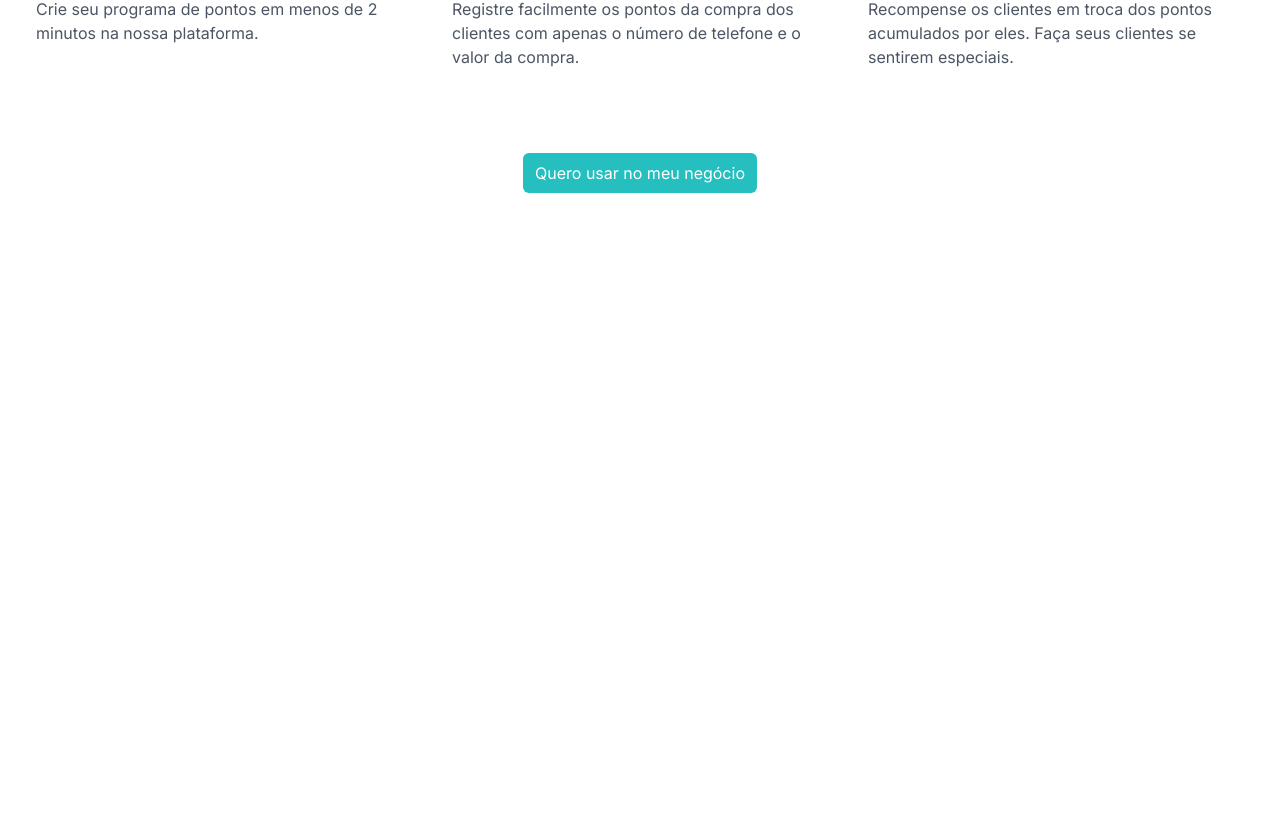
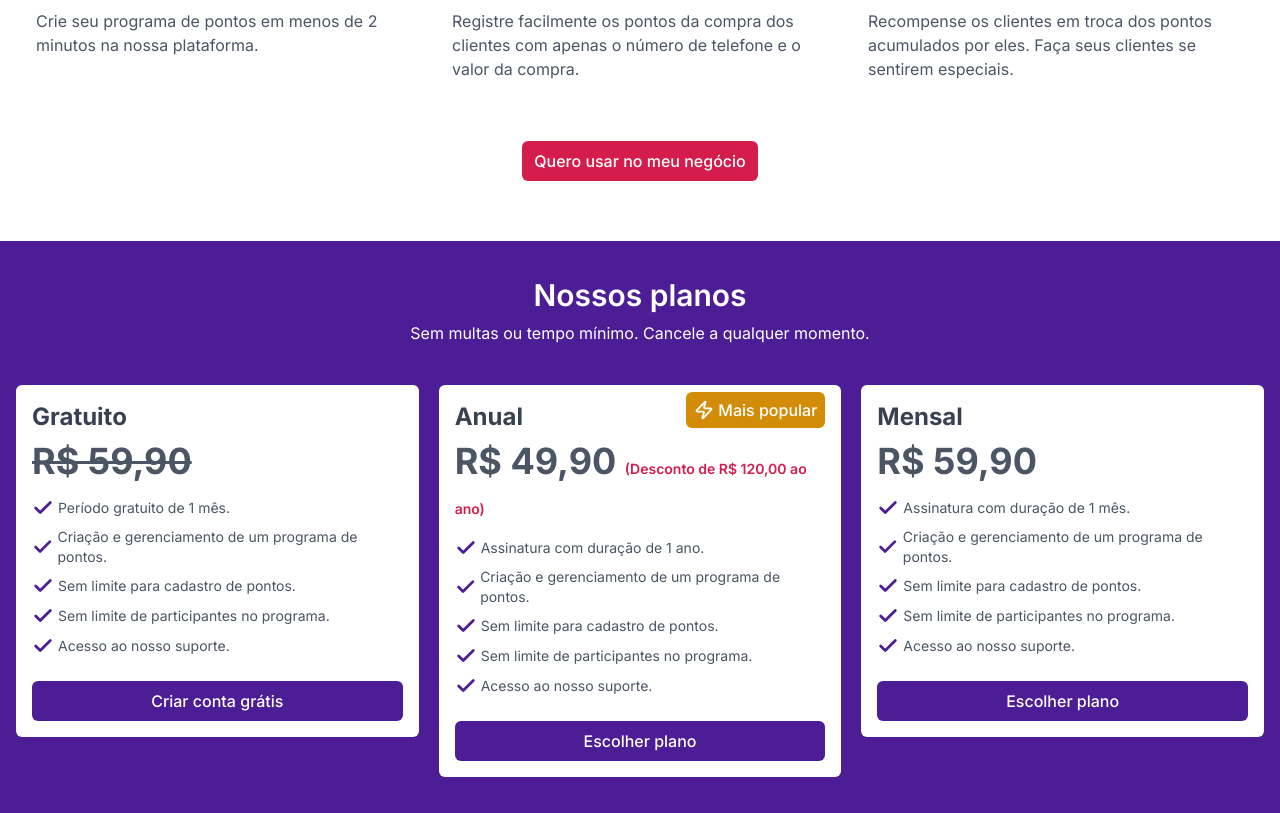
Before and after one commit to ponto-ja/landing-page, a Next.js app: page / in a window 1280 px wide. Shown: the part 1710-2523 px from the top of the page. Before the commit the page ends 1903 px from the top, so only its background shows below. Built offline with nearby package versions, Linux system fonts and the light colour scheme; no server answers.

Commit message:
feat: implement plans

```diff
--- a/src/app/page.tsx
+++ b/src/app/page.tsx
@@ -1,8 +1,8 @@
 import { Benefits } from '@/components/benefits';
-import { CTAToWebsite } from '@/components/cta-to-website';
 import { Header } from '@/components/header';
 import { Hero } from '@/components/hero';
 import { HowItWorks } from '@/components/how-it-works';
+import { Plans } from '@/components/plans';
 
 export default function HomePage() {
   return (
@@ -10,9 +10,8 @@ export default function HomePage() {
       <Header />
       <Hero />
       <Benefits />
-      <CTAToWebsite title="Quero fidelizar meus clientes" className="bg-[#d41d4c]" />
       <HowItWorks />
-      <CTAToWebsite title="Quero usar no meu negócio" className="bg-[#25BFBF]" />
+      <Plans />
     </>
   );
 }
--- a/src/components/benefits.tsx
+++ b/src/components/benefits.tsx
@@ -1,5 +1,6 @@
 import { Gauge, Gem, PartyPopper, Rocket, TrendingUp, Users } from 'lucide-react';
 import { BenefitCard } from './benefit-card';
+import { CTAToWebsite } from './cta-to-website';
 
 export const Benefits = () => {
   return (
@@ -42,6 +43,11 @@ export const Benefits = () => {
           description="Um programa de pontos eficiente evidencia o valor que você atribui aos seus clientes, reforçando sua reputação e imagem no mercado."
         />
       </div>
+
+      <CTAToWebsite
+        title="Quero fidelizar meus clientes"
+        className="bg-[#FFFF] mb-5 mt-10 text-violet-900"
+      />
     </section>
   );
 };
--- a/src/components/cta-to-website.tsx
+++ b/src/components/cta-to-website.tsx
@@ -14,7 +14,7 @@ export const CTAToWebsite: FC<CTAToWebsiteProps> = ({ title, className = '' }) =
     <Link
       href={websiteBaseURL.concat('/dono-de-negocio/criar-conta')}
       className={twMerge(
-        'bg-violet-900 text-white font-inter font-normal text-base rounded-md py-2 px-3 hover:opacity-80 transition-opacity duration-300 mx-auto block w-fit mt-12',
+        'bg-violet-900 text-white font-inter font-medium text-base rounded-md py-2 px-3 hover:opacity-80 transition-opacity duration-300 mx-auto block w-fit mt-12',
         className,
       )}
       target="_blank"
--- a/src/components/how-it-works.tsx
+++ b/src/components/how-it-works.tsx
@@ -1,3 +1,4 @@
+import { CTAToWebsite } from './cta-to-website';
 import { HowItWorksStep } from './how-it-works-step';
 
 export const HowItWorks = () => {
@@ -7,7 +8,7 @@ export const HowItWorks = () => {
         Como funciona?
       </h2>
 
-      <div className="w-fit grid grid-cols-3 items-start mx-auto mt-8 max-[1200px]:grid-cols-2 max-[750px]:grid-cols-1 max-[750px]:gap-y-7">
+      <div className="w-fit grid grid-cols-3 items-start mt-8 mx-auto max-[1200px]:grid-cols-2 max-[750px]:grid-cols-1 max-[750px]:gap-y-7">
         <HowItWorksStep
           title="1. Crie o Programa"
           description="Crie seu programa de pontos em menos de 2 minutos na nossa plataforma."
@@ -21,6 +22,11 @@ export const HowItWorks = () => {
           description="Recompense os clientes em troca dos pontos acumulados por eles. Faça seus clientes se sentirem especiais."
         />
       </div>
+
+      <CTAToWebsite
+        title="Quero usar no meu negócio"
+        className="bg-[#d41d4c] mb-5 mt-10"
+      />
     </section>
   );
 };
--- /dev/null
+++ b/src/components/plans.tsx
@@ -0,0 +1,145 @@
+import { Check, Zap } from 'lucide-react';
+import { CTAToWebsite } from './cta-to-website';
+
+export const Plans = () => {
+  return (
+    <section className="w-full mt-[24px] bg-violet-900 p-4" id="preços">
+      <h2 className="w-full text-center font-inter font-semibold text-2xl md:text-3xl text-white mt-5">
+        Nossos planos
+      </h2>
+      <p className="font-inter text-center text-white text-base mt-2">
+        Sem multas ou tempo mínimo. Cancele a qualquer momento.
+      </p>
+
+      <div className="w-fit grid grid-cols-3 items-start gap-5 mx-auto mt-10 mb-5 max-[1200px]:grid-cols-2 max-[750px]:grid-cols-1 max-[750px]:gap-y-0">
+        <div className="max-w-[440px] w-full p-4 flex flex-col bg-white rounded-md">
+          <p className="font-inter font-bold text-2xl text-gray-700">Gratuito</p>
+          <p className="font-inter font-bold text-4xl text-gray-600 mt-2 mb-4 line-through">
+            R$ 59,90
+          </p>
+          <ul className="flex flex-col gap-2">
+            <li className="flex items-center gap-1">
+              <Check color="#4c1d95" strokeWidth={3} size={22} />
+              <span className="font-inter text-sm text-gray-600">
+                Período gratuito de 1 mês.
+              </span>
+            </li>
+            <li className="flex items-center gap-1">
+              <Check color="#4c1d95" strokeWidth={3} size={22} />
+              <span className="font-inter text-sm text-gray-600">
+                Criação e gerenciamento de um programa de pontos.
+              </span>
+            </li>
+            <li className="flex items-center gap-1">
+              <Check color="#4c1d95" strokeWidth={3} size={22} />
+              <span className="font-inter text-sm text-gray-600">
+                Sem limite para cadastro de pontos.
+              </span>
+            </li>
+            <li className="flex items-center gap-1">
+              <Check color="#4c1d95" strokeWidth={3} size={22} />
+              <span className="font-inter text-sm text-gray-600">
+                Sem limite de participantes no programa.
+              </span>
+            </li>
+            <li className="flex items-center gap-1">
+              <Check color="#4c1d95" strokeWidth={3} size={22} />
+              <span className="font-inter text-sm text-gray-600">
+                Acesso ao nosso suporte.
+              </span>
+            </li>
+          </ul>
+          <CTAToWebsite title="Criar conta grátis" className="mt-6 w-full text-center" />
+        </div>
+
+        <div className="max-w-[440px] w-full p-4 flex flex-col bg-white rounded-md relative">
+          <span className="absolute right-4 top-4 bg-[#d38c08] py-[6px] p-2 rounded-md text-white font-inter font-medium flex items-center gap-1 animate-bounce">
+            <Zap size={20} strokeWidth={2.2} />
+            Mais popular
+          </span>
+
+          <p className="font-inter font-bold text-2xl text-gray-700">Anual</p>
+          <p className="font-inter font-bold text-4xl text-gray-600 mt-2 mb-4">
+            R$ 49,90{' '}
+            <span className="font-semibold text-sm text-[#d41d4c]">
+              (Desconto de R$ 120,00 ao ano)
+            </span>
+          </p>
+          <ul className="flex flex-col gap-2">
+            <li className="flex items-center gap-1">
+              <Check color="#4c1d95" strokeWidth={3} size={22} />
+              <span className="font-inter text-sm text-gray-600">
+                Assinatura com duração de 1 ano.
+              </span>
+            </li>
+            <li className="flex items-center gap-1">
+              <Check color="#4c1d95" strokeWidth={3} size={22} />
+              <span className="font-inter text-sm text-gray-600">
+                Criação e gerenciamento de um programa de pontos.
+              </span>
+            </li>
+            <li className="flex items-center gap-1">
+              <Check color="#4c1d95" strokeWidth={3} size={22} />
+              <span className="font-inter text-sm text-gray-600">
+                Sem limite para cadastro de pontos.
+              </span>
+            </li>
+            <li className="flex items-center gap-1">
+              <Check color="#4c1d95" strokeWidth={3} size={22} />
+              <span className="font-inter text-sm text-gray-600">
+                Sem limite de participantes no programa.
+              </span>
+            </li>
+            <li className="flex items-center gap-1">
+              <Check color="#4c1d95" strokeWidth={3} size={22} />
+              <span className="font-inter text-sm text-gray-600">
+                Acesso ao nosso suporte.
+              </span>
+            </li>
+          </ul>
+          <CTAToWebsite title="Escolher plano" className="mt-6 w-full text-center" />
+        </div>
+
+        <div className="max-w-[440px] w-full p-4 flex flex-col bg-white rounded-md">
+          <p className="font-inter font-bold text-2xl text-gray-700">Mensal</p>
+          <p className="font-inter font-bold text-4xl text-gray-600 mt-2 mb-4">
+            R$ 59,90
+          </p>
+          <ul className="flex flex-col gap-2">
+            <li className="flex items-center gap-1">
+              <Check color="#4c1d95" strokeWidth={3} size={22} />
+              <span className="font-inter text-sm text-gray-600">
+                Assinatura com duração de 1 mês.
+              </span>
+            </li>
+            <li className="flex items-center gap-1">
+              <Check color="#4c1d95" strokeWidth={3} size={22} />
+              <span className="font-inter text-sm text-gray-600">
+                Criação e gerenciamento de um programa de pontos.
+              </span>
+            </li>
+            <li className="flex items-center gap-1">
+              <Check color="#4c1d95" strokeWidth={3} size={22} />
+              <span className="font-inter text-sm text-gray-600">
+                Sem limite para cadastro de pontos.
+              </span>
+            </li>
+            <li className="flex items-center gap-1">
+              <Check color="#4c1d95" strokeWidth={3} size={22} />
+              <span className="font-inter text-sm text-gray-600">
+                Sem limite de participantes no programa.
+              </span>
+            </li>
+            <li className="flex items-center gap-1">
+              <Check color="#4c1d95" strokeWidth={3} size={22} />
+              <span className="font-inter text-sm text-gray-600">
+                Acesso ao nosso suporte.
+              </span>
+            </li>
+          </ul>
+          <CTAToWebsite title="Escolher plano" className="mt-6 w-full text-center" />
+        </div>
+      </div>
+    </section>
+  );
+};
```
